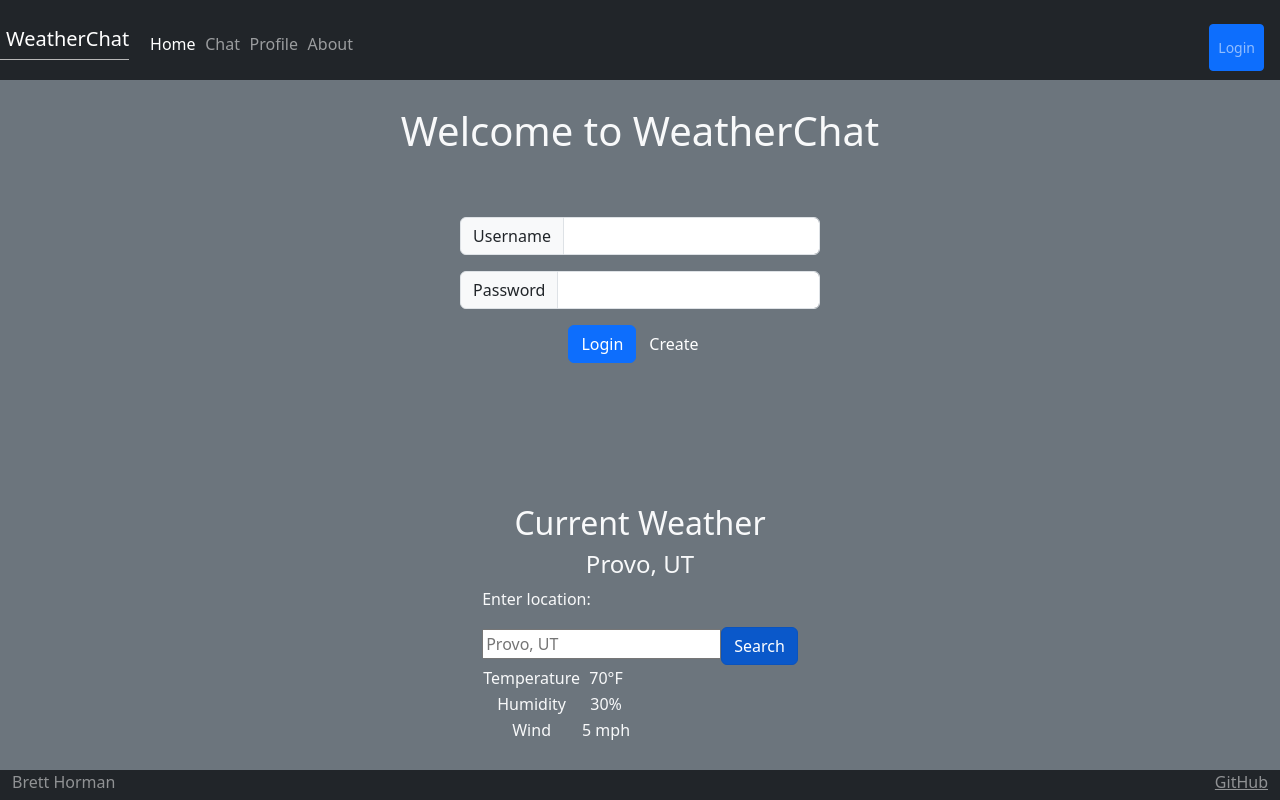
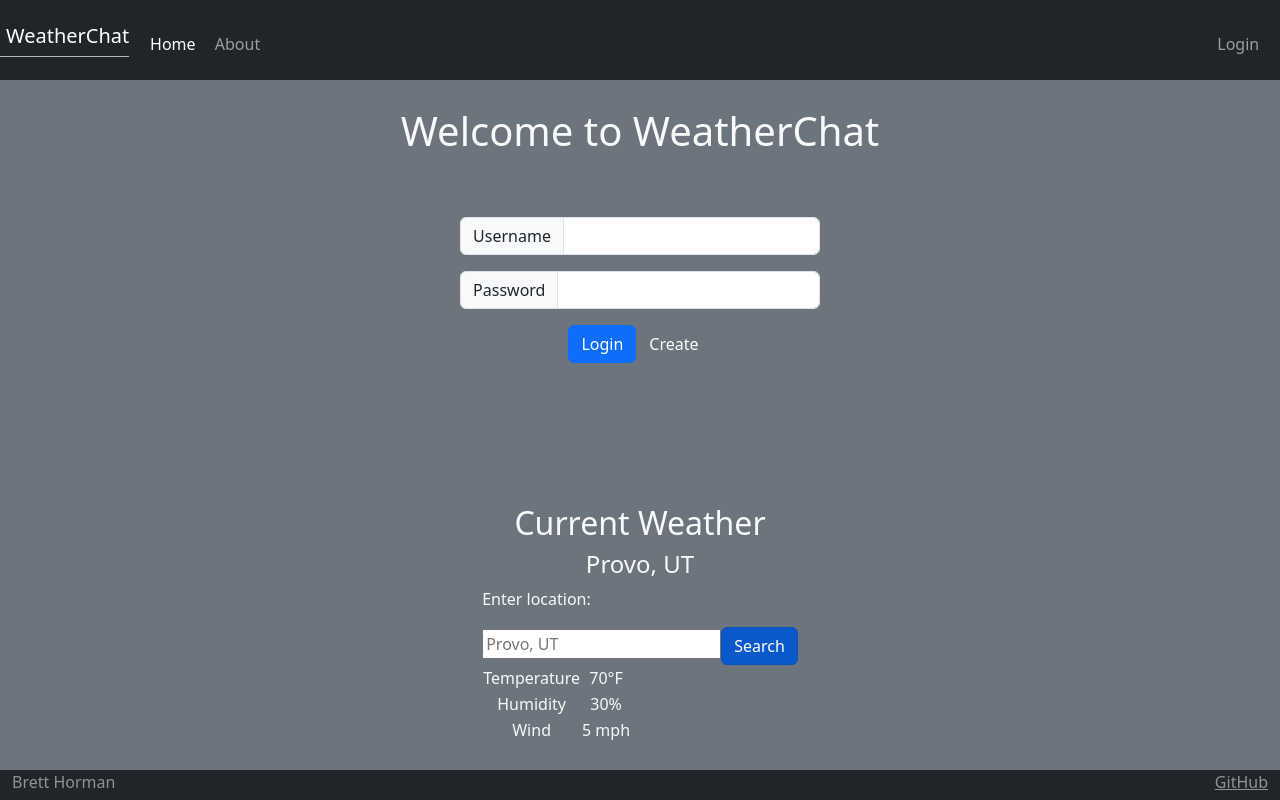
Before and after one commit to bchorman/startup, a React (Vite) app: page / in a window 1280 px wide. Built offline with nearby package versions, Linux system fonts and the light colour scheme.

Commit message:
added login functionality

```diff
--- a/src/app.jsx
+++ b/src/app.jsx
@@ -1,4 +1,4 @@
-import React from 'react';
+import React, { useState, useEffect } from 'react';
 import 'bootstrap/dist/css/bootstrap.min.css';
 import './app.css';
 import { BrowserRouter, NavLink, Route, Routes } from 'react-router-dom';
@@ -9,6 +9,17 @@ import { Login } from './login/login';
 import { Profile } from './profile/profile';
 
 export default function App() {
+    const [username, setUsername] = useState(localStorage.getItem("username") || null);
+
+    useEffect(() => {
+        if (username) {
+            localStorage.setItem("username", username);
+        } else {
+            localStorage.removeItem("username");
+        }
+    }
+    , [username]);
+
     return (
             <BrowserRouter>
                 <div className="body bg-dark text-light">
@@ -22,26 +33,27 @@ export default function App() {
                                     <NavLink className="nav-link" to="">Home</NavLink>
                                 </li>
                                 <li className="nav-item">
-                                <NavLink className="nav-link" to="chat">Chat</NavLink>
+                                    {username && <NavLink className="nav-link" to="chat">Chat</NavLink>}
                                 </li>
-                            <li className="nav-item">
-                                <NavLink className="nav-link" to="profile">Profile</NavLink>
-                            </li>
+                                {/* <li className="nav-item">
+                                    {username && <NavLink className="nav-link" to="profile">Profile</NavLink>}
+                                </li> */}
                                 <li className="nav-item">
                                     <NavLink className="nav-link" to="about">About</NavLink>
                                 </li>
-                            <li id="login-button" className="btn btn-primary btn-sm ms-auto me-3">
-                                <NavLink className="nav-link" to="login">Login</NavLink>
+                                <li id="login-button" className="nav-item ms-auto me-3">
+                                    {username == null && <NavLink className="nav-link" to="login">Login</NavLink>}
+                                    {username && <NavLink className="nav-link" to="profile">{username}</NavLink>}
                                 </li>
                             </menu>
                         </nav>
                     </header>
 
                     <Routes>
-                    <Route path='/' element={<Home />} exact />
+                        <Route path='/' element={<Home setUsername={setUsername}/>} exact />
                         <Route path='/about' element={<About />} />
                         <Route path='/chat' element={<Chat />} />
-                    <Route path='/login' element={<Login />} />
+                        <Route path='/login' element={<Login setUsername={setUsername}/>} />
                         <Route path='/profile' element={<Profile />} />
                         <Route path='*' element={<NotFound />} />
                     </Routes>
--- a/src/home/home.jsx
+++ b/src/home/home.jsx
@@ -1,24 +1,50 @@
 import React from 'react';
 import { NavLink } from 'react-router-dom';
 
-export function Home() {
+export function Home({ setUsername }) {
+    // const [username, setUsernameState] = React.useState(localStorage.getItem("username") || null);
+    const [inputText, setInputText] = React.useState("");
+
+        function loginUser() {
+            if (inputText.trim()) {
+                localStorage.setItem("username", inputText);
+                setUsername(inputText);
+            }
+        }
+
+        function createUser() {
+            if (inputText.trim()) {
+                localStorage.setItem("username", inputText);
+                setUsername(inputText);
+            }
+        }
+
+        function textChange(event) {
+            setInputText(event.target.value);
+        }
+
     return (
         <main className="container-fluid bg-secondary text-center">
                 <h1>Welcome to WeatherChat</h1>
+                {!localStorage.getItem("username") && (
                     <form method="get" action="chat.html">
                     <div className="input-group mb-3">
                         <span className="input-group-text">Username</span>
-                    <input className="form-control" type="text"/>
+                        <input className="form-control" type="text" onChange={textChange} value={inputText}/>
                     </div>
                     <div className="input-group mb-3">
                         <span className="input-group-text">Password</span>
                         <input className="form-control" type="password"/>
                     </div>
-                <NavLink type="submit" className="btn btn-primary" to="chat">Login</NavLink>
-                <NavLink type="submit" className="btn btn-secondary" to="chat">Create</NavLink>
-            </form>
+                    <NavLink type="submit" className="btn btn-primary" to="chat" onClick={loginUser}>
+                        Login
+                    </NavLink>
+                    <NavLink type="submit" className="btn btn-secondary" to="chat" onClick={createUser}>
+                        Create
+                    </NavLink>
+                </form>)}
 
-            <hr />
+                {!localStorage.getItem("username") && <hr />}
                 <div>
                     <h2>Current Weather</h2>
                     <h4>Provo, UT</h4>
--- a/src/login/login.jsx
+++ b/src/login/login.jsx
@@ -1,20 +1,33 @@
 import React from 'react';
+import { NavLink } from 'react-router-dom';
 
-export function Login() {
+export function Login({ setUsername }) {
+    const [username, setText] = React.useState(localStorage.getItem("username") || null);
+    function loginUser() {
+        localStorage.setItem("username", username);
+        setUsername(username);
+    }
+    function createUser() {
+        localStorage.setItem("username", username);
+        setUsername(username);
+    }
+    function textChange(event) {
+        setText(event.target.value);
+    }
   return (
     <main className="container-fluid bg-secondary text-center">
             <h1>Login</h1>
             <form method="get" action="chat.html">
                 <div className="input-group mb-3">
                     <span className="input-group-text">Username</span>
-                    <input className="form-control" type="text"/>
+                    <input className="form-control" type="text" onChange={textChange}/>
                 </div>
                 <div className="input-group mb-3">
                     <span className="input-group-text">Password</span>
                     <input className="form-control" type="password"/>
                 </div>
-                <button type="submit" className="btn btn-primary">Login</button>
-                <button type="submit" className="btn btn-secondary">Create</button>
+                <NavLink type="submit" className="btn btn-primary" to="/chat" onClick={loginUser}>Login</NavLink>
+                <NavLink type="submit" className="btn btn-secondary" to="/chat" onClick={createUser}>Create</NavLink>
             </form>
 
             <hr />
```
Lines whose indentation alone changed are shown as unchanged.
